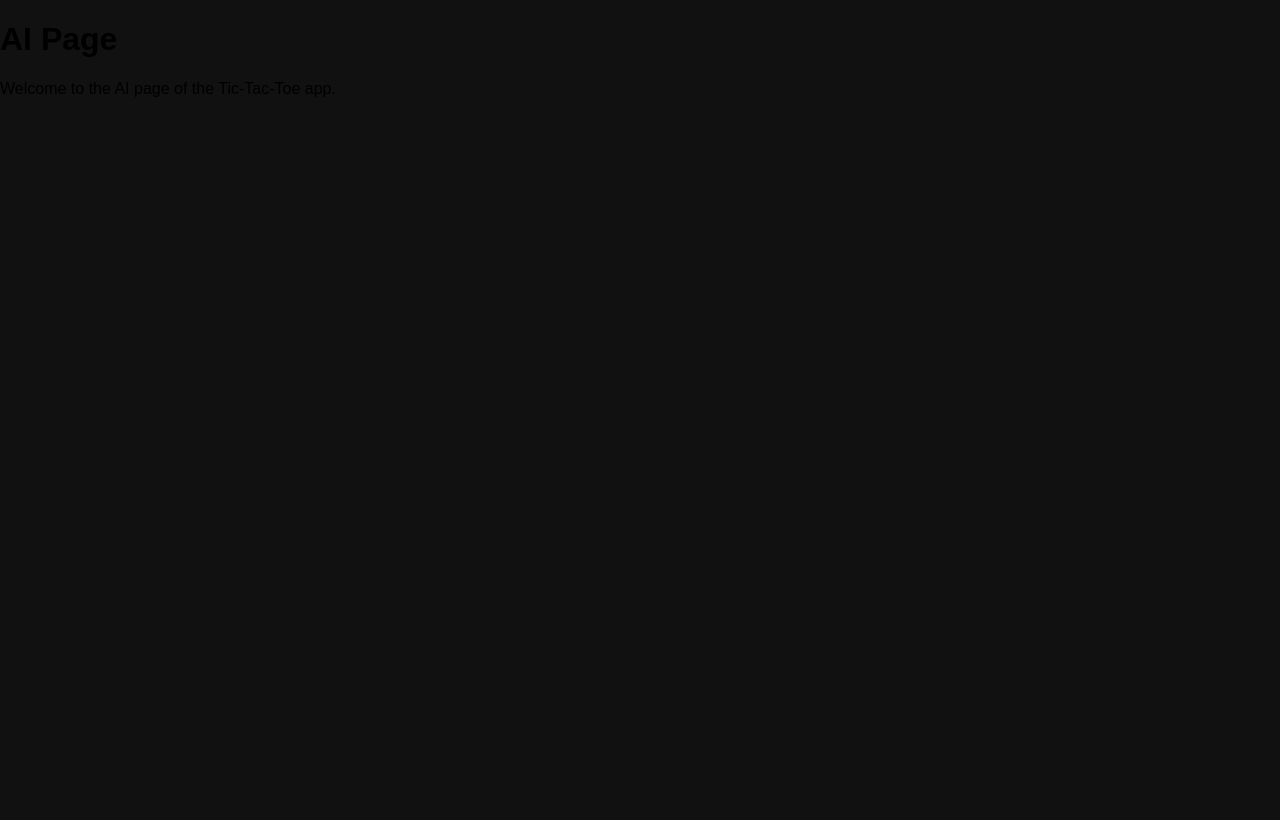
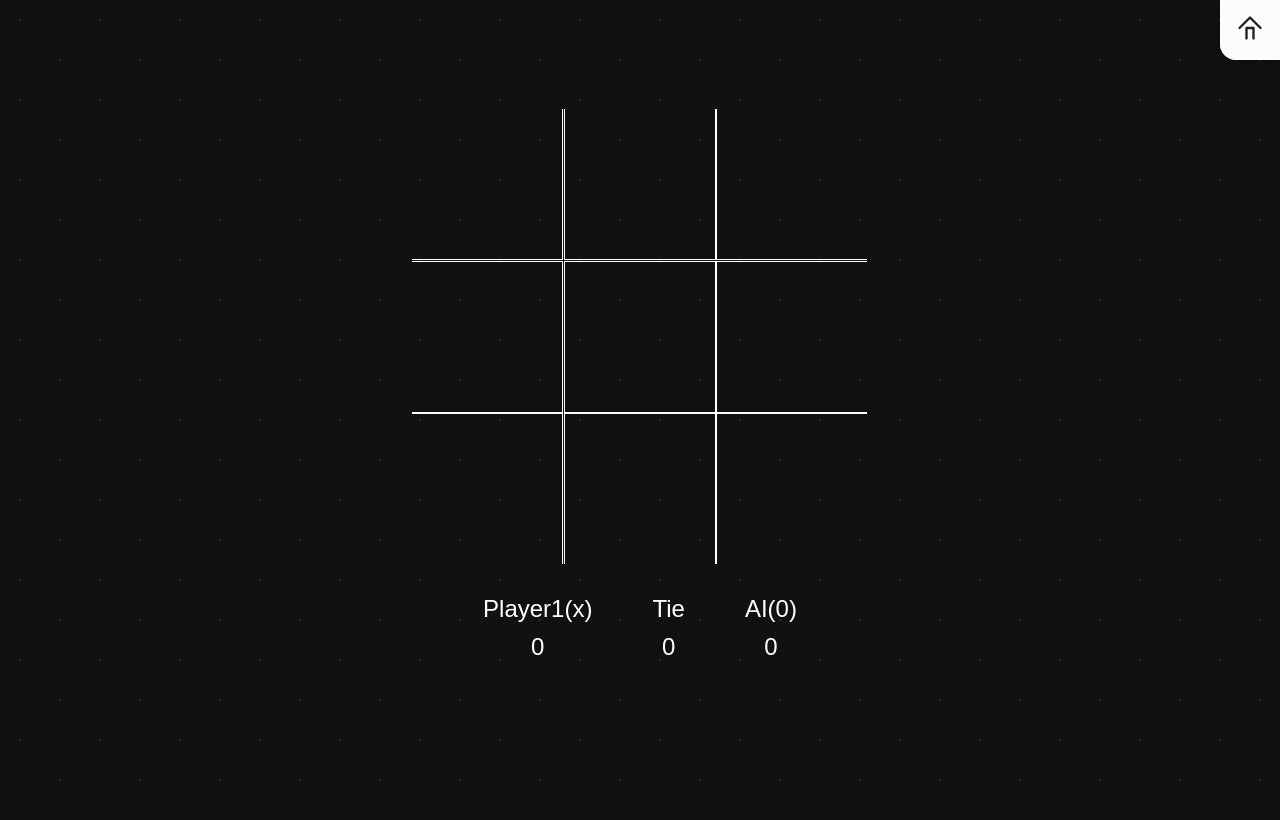
Before and after one commit to adii07/tic-tac-toe, a Next.js app: page /ai in a window 1280 px wide. Built offline with nearby package versions, Linux system fonts and the light colour scheme.

Commit message:
feat: updating header

```diff
--- a/app/ai/page.tsx
+++ b/app/ai/page.tsx
@@ -1,10 +1,23 @@
-import React from 'react';
+"use client";
+import Header from '@/components/header/header';
+import ScoreCard from '@/components/scorecard/scorecard';
+import React, { useState } from 'react';
+import Board from '../board';
+import styles from "../page.module.css";
 
 export default function AiPage() {
+    const [scorecard, setScorecard] = useState<{ player1: number; player2: number; tie: number }>({
+        player1: 0,
+        player2: 0,
+        tie: 0
+    });
     return (
-        <main>
-            <h1>AI Page</h1>
-            <p>Welcome to the AI page of the Tic-Tac-Toe app.</p>
-        </main>
+        <div className={styles.main} >
+            <Header />
+            <Header />
+            <Board setScorecard={setScorecard} />
+
+            <ScoreCard scorecard={scorecard} isAiMode={true} />
+        </div >
     );
 }
--- a/app/board.tsx
+++ b/app/board.tsx
@@ -2,10 +2,9 @@ import { Dispatch, SetStateAction, useEffect, useState } from "react";
 import Cell from "./cell";
 import styles from "./page.module.css";
 type props = {
-    setDisplayText: Dispatch<SetStateAction<string>>;
     setScorecard: Dispatch<SetStateAction<{ player1: number; player2: number; tie: number }>>;
 }
-const Board = ({ setDisplayText, setScorecard }: props) => {
+const Board = ({ setScorecard }: props) => {
     const [board, setBoard] = useState<number[]>([0, 0, 0, 0, 0, 0, 0, 0, 0]);
     const [turn, setTurn] = useState<number>(0);
     const [winCells,setWinCells] = useState<number[]>([]);
@@ -32,20 +31,17 @@ const Board = ({ setDisplayText, setScorecard }: props) => {
 
     useEffect(() => {
         if (isOver == 0) {
-            setDisplayText(!turn ? 'Player2 Wins' : 'Player1 Wins');
             setScorecard(prev => ({
                 ...prev,
                 [!turn ? 'player2' : 'player1']: prev[!turn ? 'player2' : 'player1'] + 1
             }));
             return;
         } else if (isOver == 1) {
-            setDisplayText(turn ? 'Player2 turn' : 'Player1 turn');
         } else if (isOver == 2) {
             setScorecard(prev => ({
                 ...prev,
                 tie: prev.tie + 1
             }));
-            setDisplayText('No one wins');
         }
     }, [turn, isOver])
 
--- a/app/page.tsx
+++ b/app/page.tsx
@@ -1,7 +1,7 @@
 "use client";
 import { useRouter } from "next/navigation";
 import styles from "./page.module.css";
-import BackgroundXO from "./background/background";
+import BackgroundXO from "../components/background/background";
 
 export default function Home() {
   const router=useRouter();
--- a/app/header/header.tsx
+++ b/components/header/header.tsx
@@ -1,6 +1,9 @@
 import React from 'react';
 
 export default function Header() {
+    const redirectHome=()=>{
+        window.location.href = "/";
+    }
     return (
         <header style={{
             position: 'fixed',
@@ -16,7 +19,7 @@ export default function Header() {
             zIndex: 1000,
             borderBottomLeftRadius: '16px'
         }}>
-            <a href="/" aria-label="Home" style={{ color: '#222', textDecoration: 'none' }}>
+            <a onClick={redirectHome} aria-label="Home" style={{ color: '#222', textDecoration: 'none' }}>
                 <svg width="28" height="28" viewBox="0 0 24 24" fill="none" stroke="currentColor"
                     strokeWidth="2" strokeLinecap="round" strokeLinejoin="round">
                     <path d="M3 12L12 3l9 9"/>
--- a/app/scorecard/scorecard.tsx
+++ b/components/scorecard/scorecard.tsx
@@ -6,15 +6,16 @@ type props={
         player2: number;
         tie: number;
     };
+    isAiMode?: boolean;
 }
-const ScoreCard = ({ scorecard }: props) => {
+const ScoreCard = ({ scorecard, isAiMode }: props) => {
     return (
         <div className={styles.scorecard}>
             <div className={styles.scorecard_container}>
-                <div className={styles.scorecard_player}>Player(x) <span>{scorecard.player1}</span></div>
+                <div className={styles.scorecard_player}>Player1(x) <span>{scorecard.player1}</span></div>
 
                 <div className={styles.scorecard_player}>Tie <span>{scorecard.tie}</span></div>
-                <div className={styles.scorecard_player}>Player(o) <span>{scorecard.player2}</span></div>
+                <div className={styles.scorecard_player}>{isAiMode ? 'AI' : 'Player2'}(0) <span>{scorecard.player2}</span></div>
             </div>
         </div>
     );
```
Also changed, not shown: app/multiplayer/page.tsx (+3 -5 lines), components/background/background.css (renamed from app/background/background.css), components/background/background.tsx (renamed from app/background/background.tsx), components/header/header.module.css (added), components/scorecard/scorecard.module.css (renamed from app/scorecard/scorecard.module.css).
